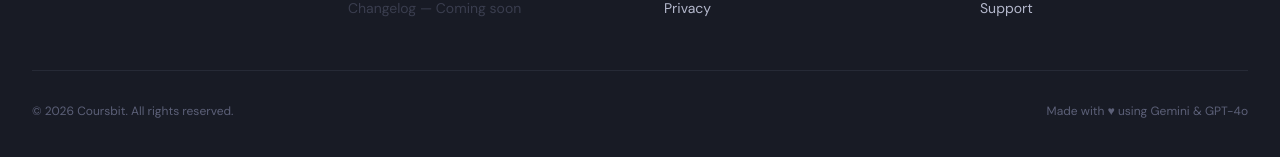
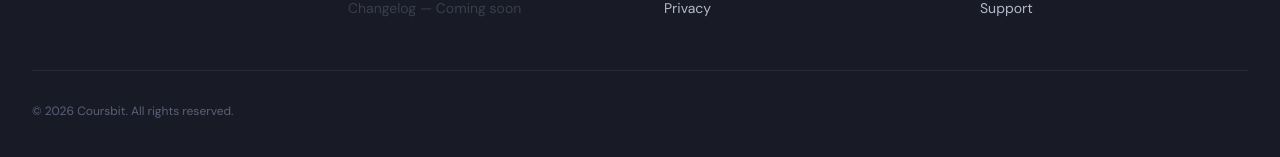
Before and after one commit to imperialmediaweb-bit/coursenou, a React (Vite) app in the folder frontend/: page / in a window 1280 px wide. Shown: the part 7895-8052 px from the top of the page. Built offline with nearby package versions, Linux system fonts and the light colour scheme; no server answers.

Commit message:
chore: Drop the "Made with Gemini & GPT-4o" line from the footer
It named the suppliers on every page, which is not something a product this
one is being sold as should advertise. The copyright line stays.

```diff
--- a/frontend/src/components/landing/LandingFooter.tsx
+++ b/frontend/src/components/landing/LandingFooter.tsx
@@ -86,12 +86,9 @@ export default function LandingFooter() {
         </div>
 
         {/* Bottom bar */}
-        <div className="mt-12 pt-8 border-t border-border flex flex-col sm:flex-row items-center justify-between gap-4">
+        <div className="mt-12 pt-8 border-t border-border flex justify-center sm:justify-start">
           <span className="text-xs text-muted">
             &copy; {new Date().getFullYear()} Coursbit. All rights reserved.
-          </span>
-          <span className="text-xs text-muted">
-            Made with &hearts; using Gemini &amp; GPT-4o
           </span>
         </div>
       </div>
```
